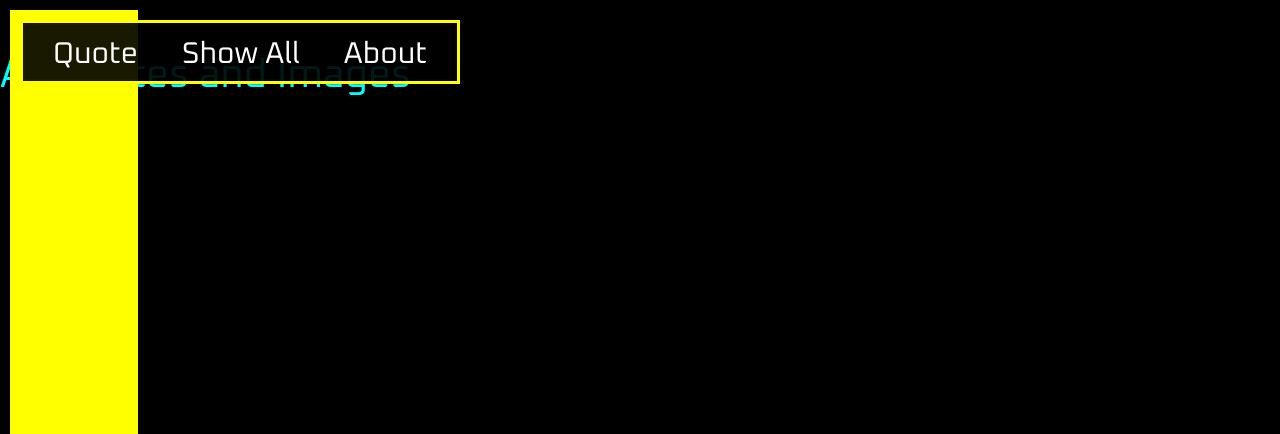
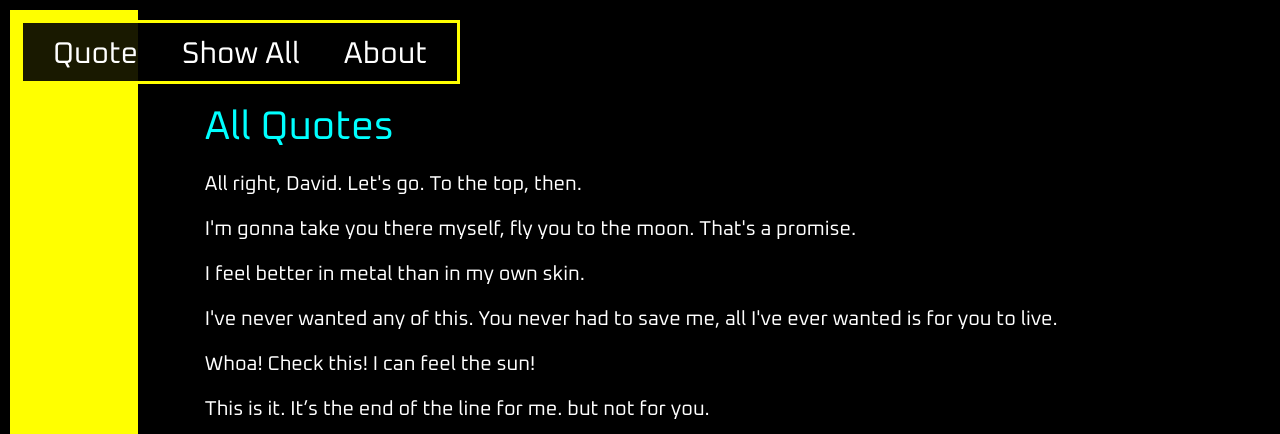
Before and after one commit to SeaPolecat/cs412, a Django app: page /quotes/show_all in a window 1280 px wide. Shown: the top 434 px of the page. Run offline with Django 5.2, Linux system fonts and the light colour scheme.

Commit message:
placed all text inside a wrapper div

```diff
--- a/quotes/templates/quotes/show_all.html
+++ b/quotes/templates/quotes/show_all.html
@@ -2,11 +2,15 @@
 
 {% block body %}
 
-    <h1 class="gallery-heading">All Quotes and Images</h1>
+    <div class="text-wrapper-div">
+        <h1>All Quotes</h1>
 
-    {% for quote in quote_list %}
-        <p class="gallery-quote-text">{{quote}}</p>
-    {% endfor %}
+        {% for quote in quote_list %}
+            <p class="small-text">{{quote}}</p>
+        {% endfor %}
+
+        <h1>All Images</h1>
+    </div>
 
     <div class="gallery-div">
         {% for image in image_list %}
```
